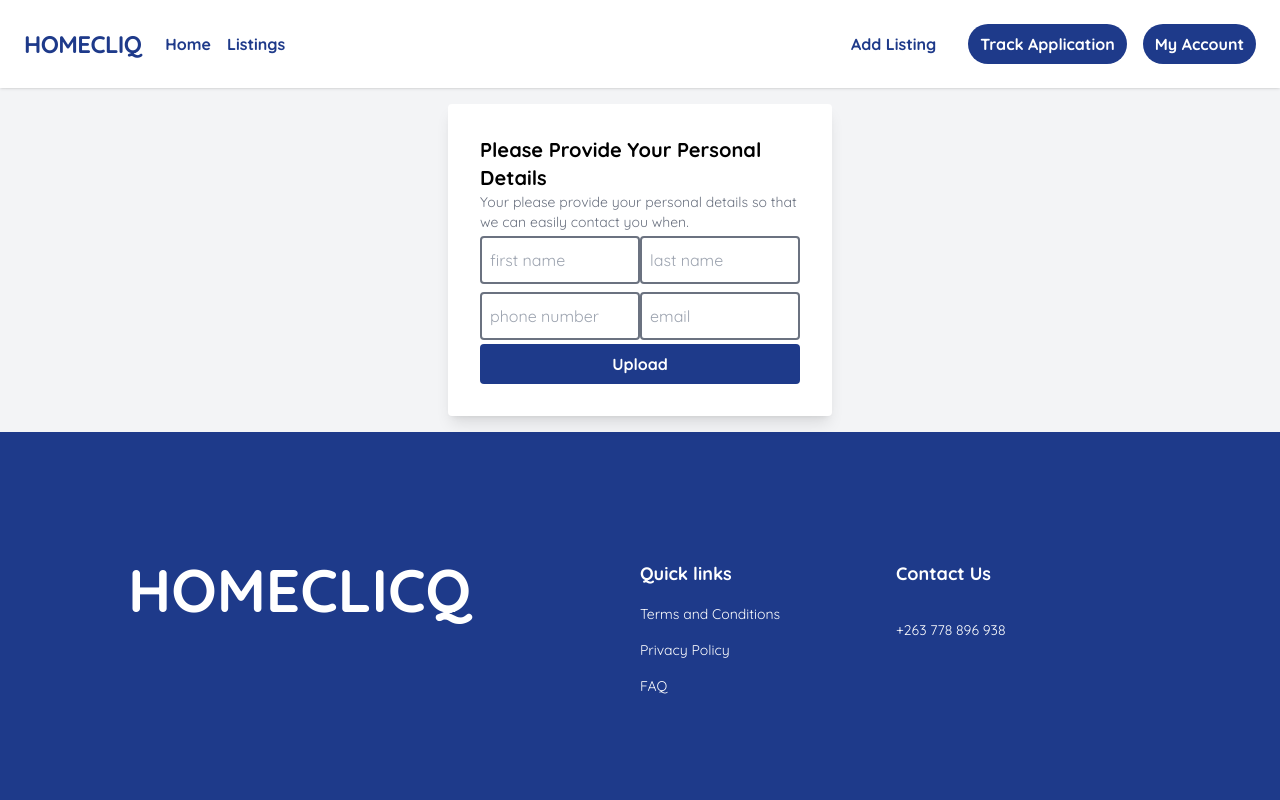
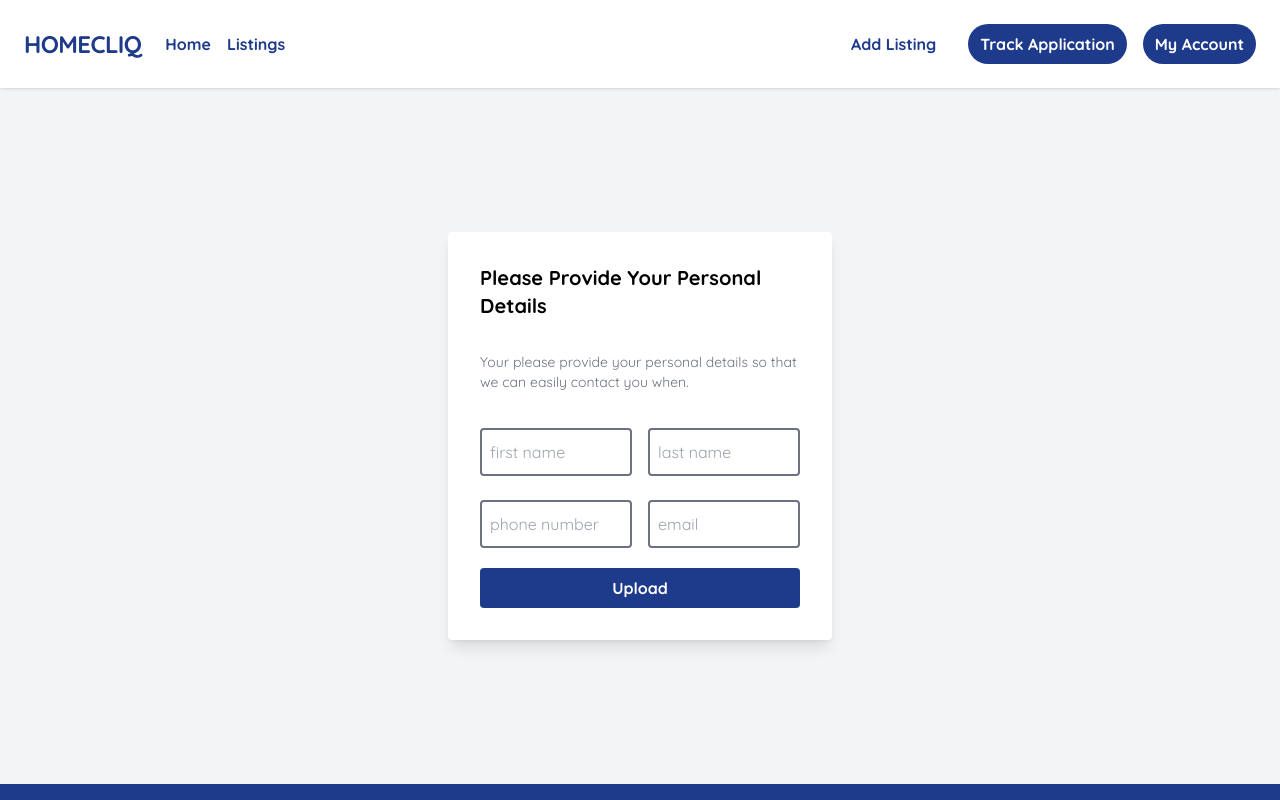
Before and after one commit to TheYellowKid/homecliq, a Next.js app: page /landlord-details in a window 1280 px wide. Shown: the top 800 px of the page. Built offline with nearby package versions, Linux system fonts and the light colour scheme.

Commit message:
gap added

```diff
--- a/components/forms/PropertyOwnerDetailsForm.tsx
+++ b/components/forms/PropertyOwnerDetailsForm.tsx
@@ -43,13 +43,13 @@ export default function PropertyOwnerDetailsForm() {
   };
 
   return (
-    <div className="flex flex-col w-10/12 md:w-1/2 p-8 bg-white rounded shadow-lg">
+    <div className="flex flex-col w-10/12 md:w-1/2 md:my-32 p-8 bg-white rounded shadow-lg gap-8">
       <text className="text-xl font-black">Please Provide Your Personal Details</text>
       <text className="text-sm text-gray-500">
         Your please provide your personal details so that we can easily contact you when.
       </text>
       <form
-        className="flex-col md:grid md:grid-cols-2"
+        className="flex-col md:grid md:grid-cols-2 gap-4"
         onSubmit={(e) => {
           e.preventDefault();
           signUpUser();
```
